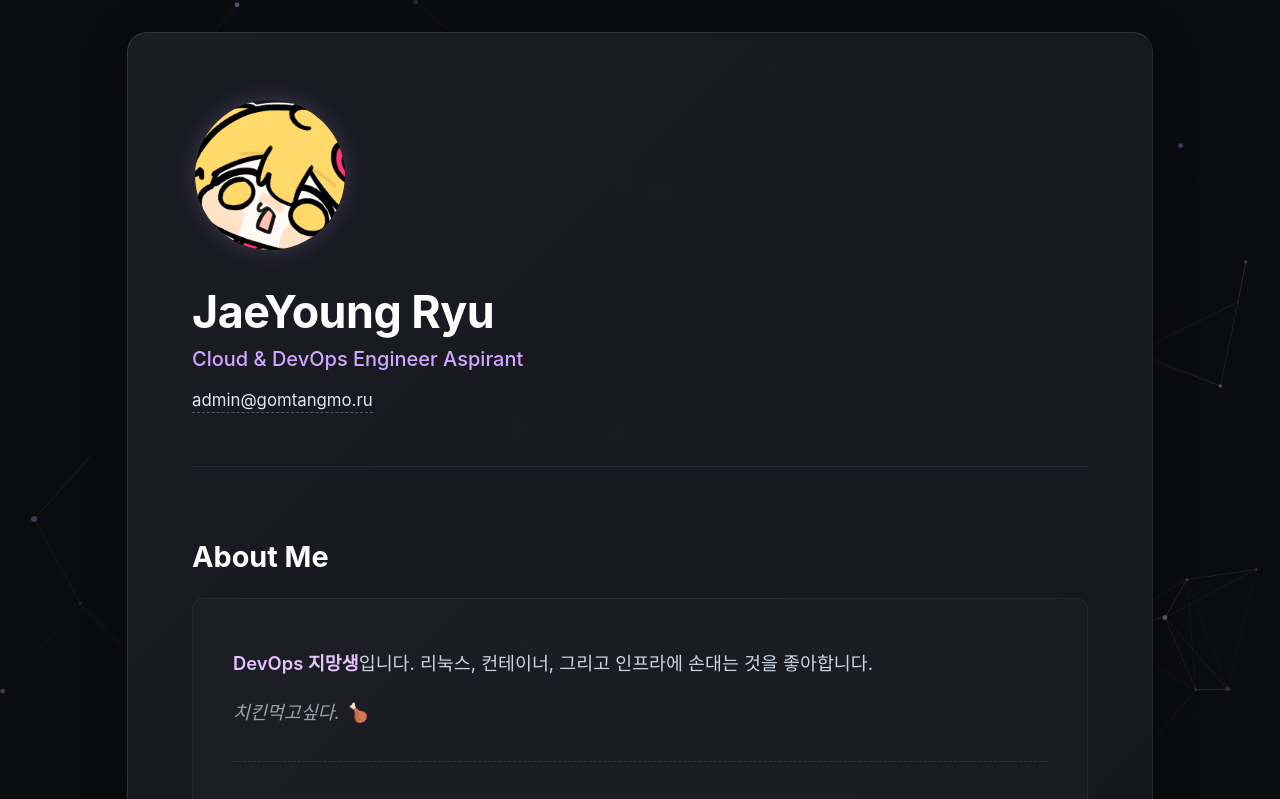
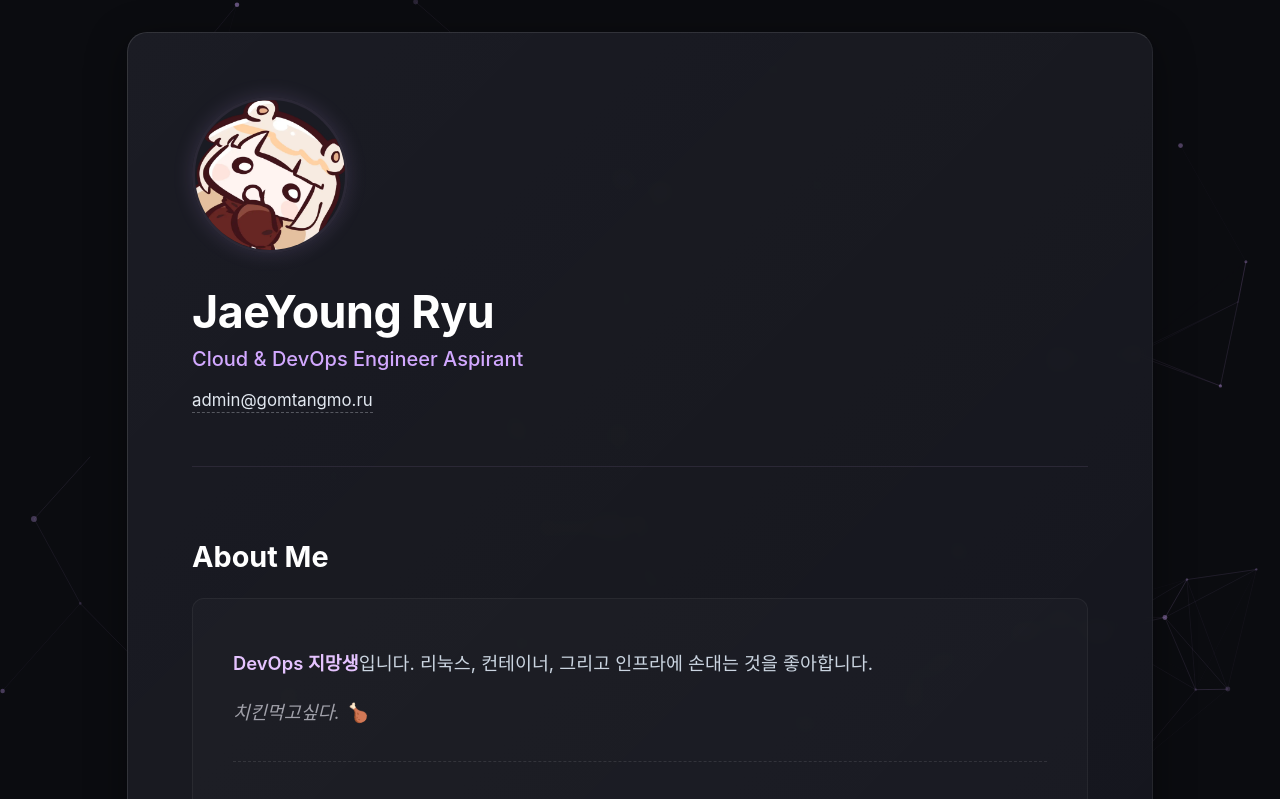
Before and after one commit to gomtangmoru/gomtangmo.ru, a Flask app: page / in a window 1280 px wide. Shown: the top 799 px of the page. Run offline with Flask 3, Linux system fonts and the light colour scheme; some web fonts are replaced.

Commit message:
change profile picture

```diff
--- a/templates/index.htm
+++ b/templates/index.htm
@@ -40,7 +40,8 @@
     <div class="container">
         <header>
             <div class="profile-img-container" id="profileImageContainer">
-                <img class="profile-img" src="{{ url_for('static', filename='img/profile.png') }}" alt="프로필 사진">
+                <img class="profile-img" src="{{ url_for('static', filename='img/profile.webp') }}"
+                    alt="Art By CLdream">
             </div>
             <h1>JaeYoung Ryu</h1>
             <p class="subtitle">Cloud & DevOps Engineer Aspirant</p>
```
Also changed, not shown: statics/img/profile.png (deleted), statics/img/profile.webp (added), 1 other file.
